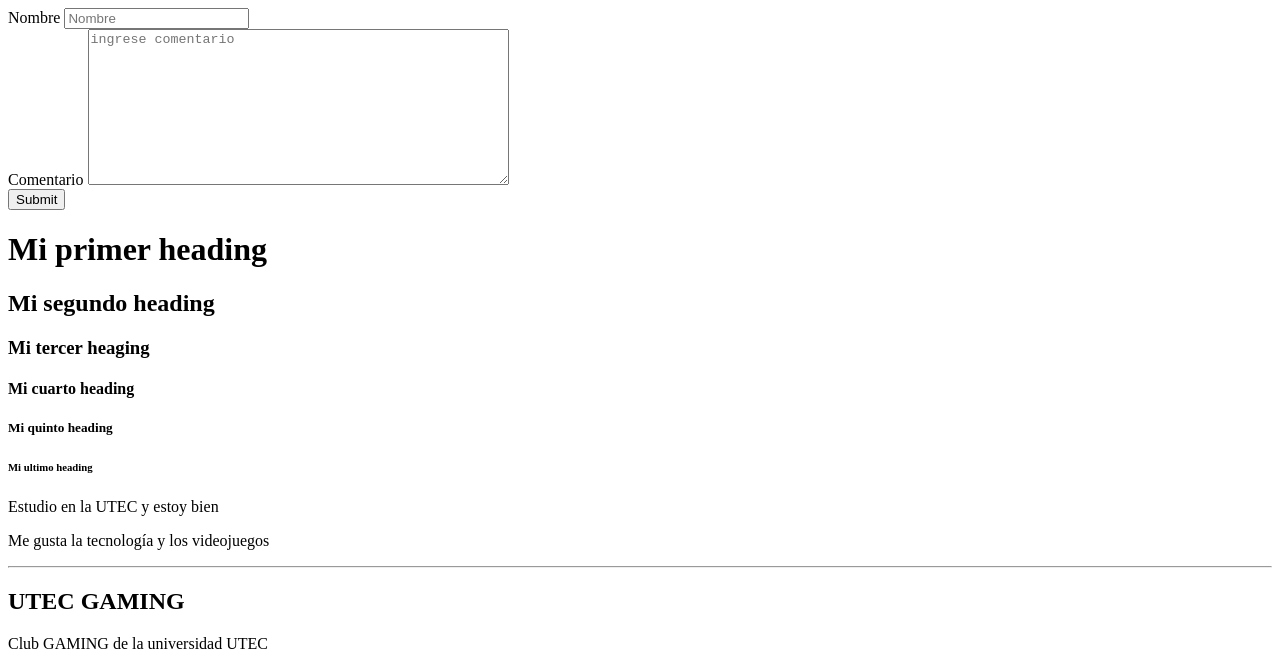
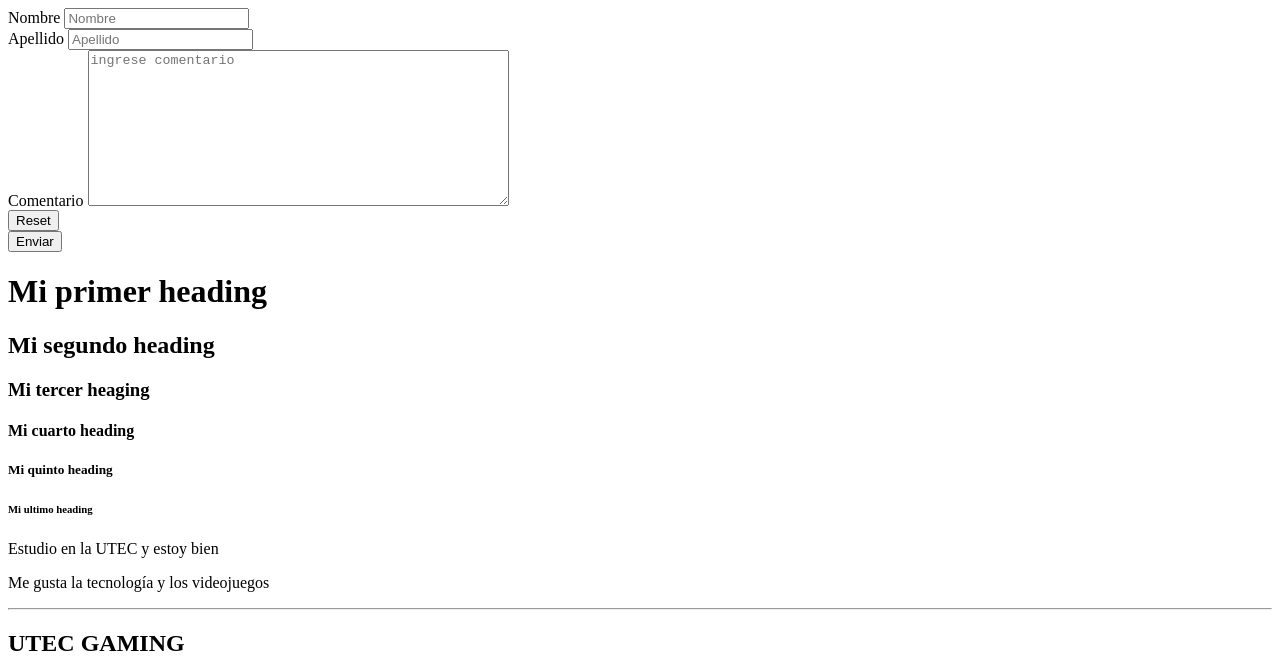
Before and after one commit to ParasyteGS/Htm_clases, a plain HTML site: page index.html in a window 1280 px wide. Shown: the top 666 px of the page. Drawn offline with Linux system fonts and the light colour scheme.

Commit message:
Actualizacion

```diff
--- a/index.html
+++ b/index.html
@@ -4,15 +4,19 @@
     <title>Mi primera web</title>
 </head>
 <body>
-    <form action="/formulario" method="get">
+    <form action="/formulario" method="">
         <label for="nombre">Nombre</label>
         <input type="text" id="nombre" name="nombre" placeholder="Nombre" />
+        <br>
+        <label for="apellido">Apellido</label>
+        <input type="text" id="apellido" name="apellido" placeholder="Apellido">
         <br>
         <label for="comentario">Comentario</label>
         <textarea name="comentario" id="comentario" placeholder="ingrese comentario" cols="50" rows="10"></textarea>
         <br>
-        <input type="submit" />
-
+        <button type="reset">Reset</button>
+        <br>
+        <button type="submit">Enviar</button>
 
     </form>
     <h1>Mi primer heading</h1>
```
Also changed, not shown: Capturas Code/Textarea.png (added), Img/html.png (added).
